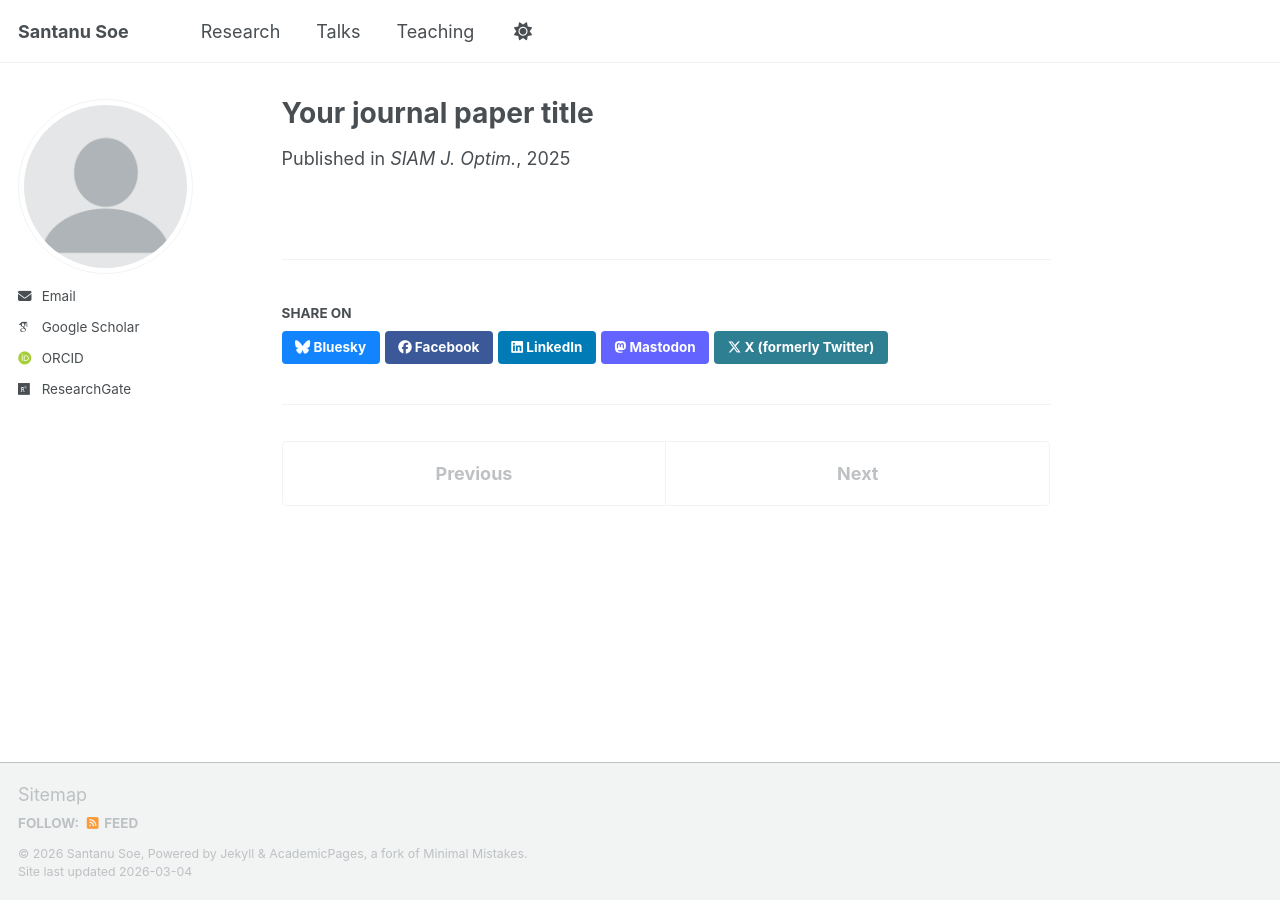
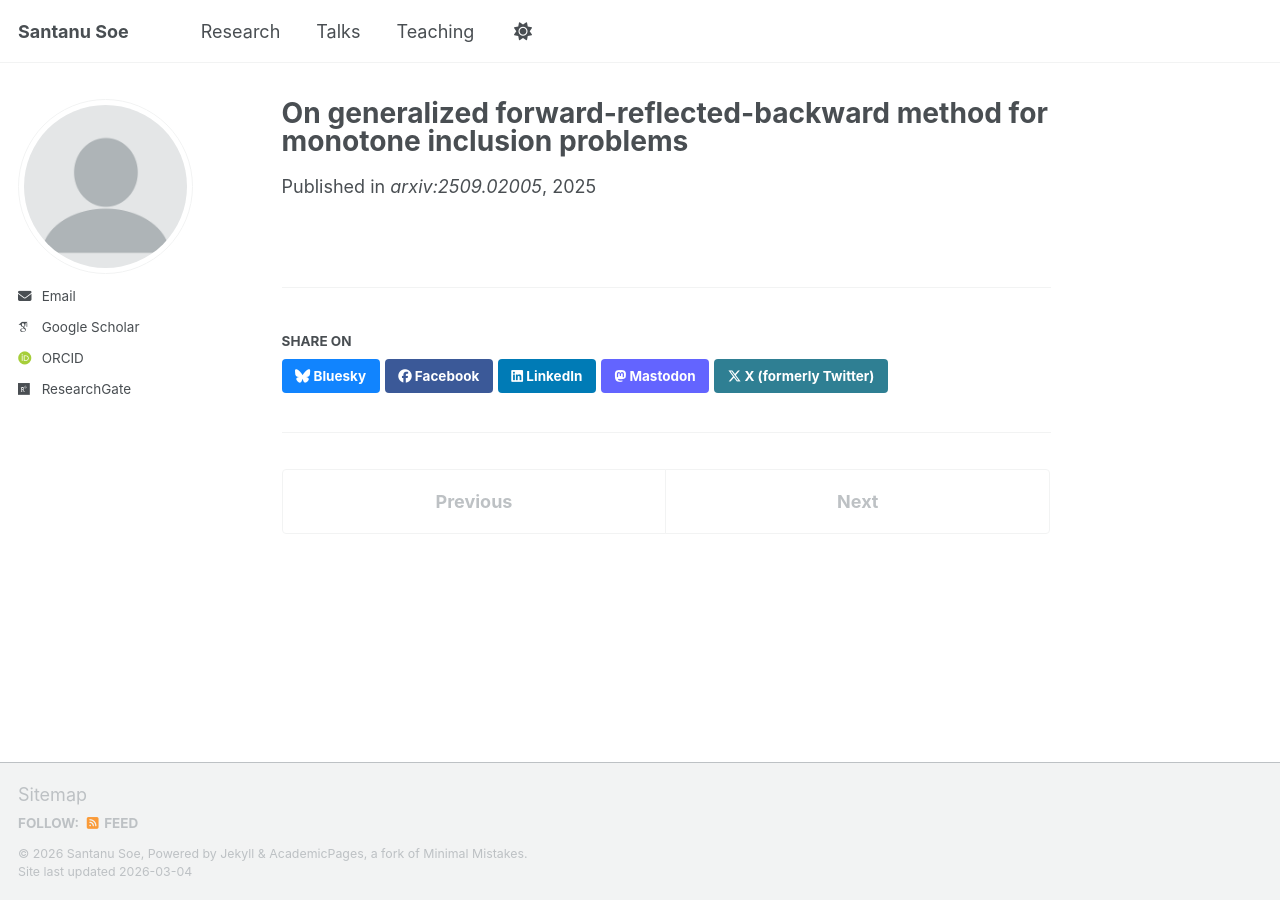
Before and after one commit to santanusoe/santanusoe.github.io, a Jekyll site: the page built from _publications/2010-10-01-paper-title-number-2.md, in a window 1280 px wide. Built offline with Jekyll 4.4.1, drawn with Linux system fonts in a browser that asks for light colours; some web fonts are replaced; a script bundle is joined from its source files by our own code; library files that are not in the unit come from our copies.

Commit message:
Update 2010-10-01-paper-title-number-2.md

```diff
--- a/_publications/2010-10-01-paper-title-number-2.md
+++ b/_publications/2010-10-01-paper-title-number-2.md
@@ -1,11 +1,11 @@
 ---
-title: "Your journal paper title"
+title: "On generalized forward-reflected-backward method for monotone inclusion problems"
 collection: publications
+category: preprints
+date: 2025-06-01
 permalink: /publication/your-journal-paper/
-date: 2025-06-01
-category: preprints
 
-with: "A. Author and B. Author"
-venue: "SIAM J. Optim."
-paperurl: "https://arxiv.org/abs/xxxx.xxxxx"   # or journal link / PDF link
+with: "V. Vetrivel and J.C. Yao"
+venue: "arxiv:2509.02005"
+paperurl: "https://arxiv.org/abs/2509.02005"   # or journal link / PDF link
 ---
```
